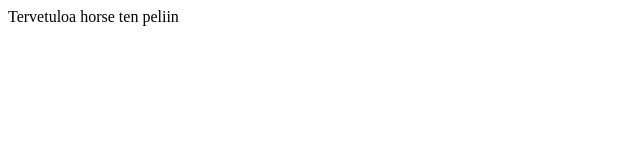
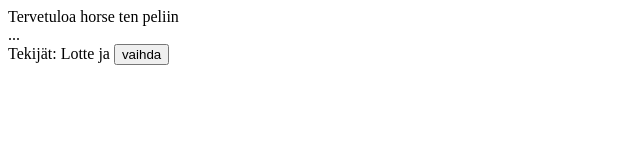
Before and after one commit to jsantt/horse, a plain HTML site: page index.html in a window 1280 px wide. Shown: the whole page, without its empty margins (0-640 px from the left). Drawn offline with Linux system fonts and the light colour scheme.

Commit message:
Update index.html

```diff
--- a/index.html
+++ b/index.html
@@ -1,5 +1,13 @@
 <html>
   <body>
-    Tervetuloa horse ten peliin
+    <header>Tervetuloa horse ten peliin</header>
+    <main>...</main>
+    <footer>Tekijät: <span id="tekijä1">Lotte</div> ja <span id="tekijä2"Alisa</span><button type="button" onClick="vaihda()">vaihda</button></footer>
   </body>
+  <script type="module">
+    function vaihda() {
+      document.querySelector("#tekijä1").innerText = 'Alisa'
+      document.querySelector("#tekijä2").innerText = 'Lotte'
+    }
+  </script>
 </html>
```
